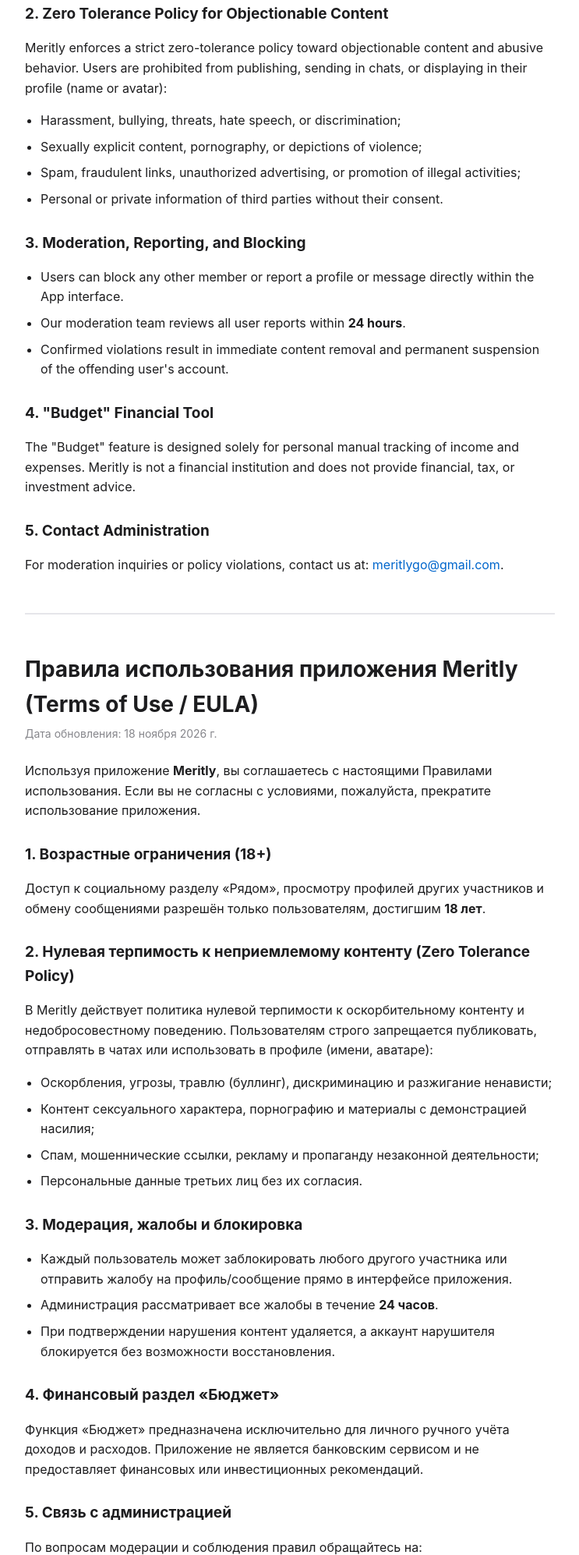
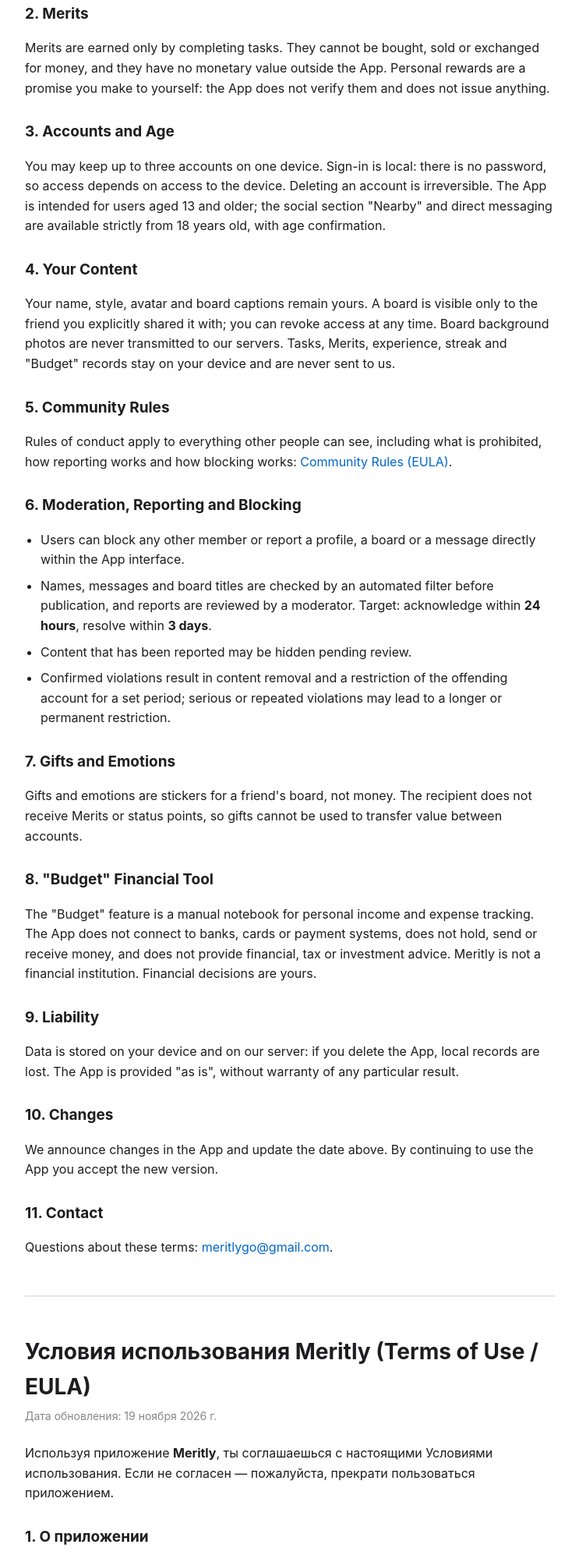
Before and after one commit to meritlygo/meritly, a plain HTML site: page terms.html in a window 1280 px wide. Shown: the part 337-2331 px from the top of the page at 78% size, without its empty margins (268-1011 px from the left). Drawn offline with Linux system fonts and the light colour scheme.

Commit message:
terms.html

```diff
--- a/terms.html
+++ b/terms.html
@@ -19,71 +19,98 @@
 <body>
   <!-- ENGLISH VERSION -->
   <h1>Terms of Use (EULA) — Meritly</h1>
-  <div class="date">Last Updated: November 18, 2026</div>
+  <div class="date">Last Updated: November 19, 2026</div>
 
   <p>By accessing or using the <strong>Meritly</strong> mobile application, you agree to be bound by these Terms of Use. If you do not agree to these terms, please discontinue use of the App.</p>
 
-  <h2>1. Age Restrictions (18+)</h2>
-  <p>Access to the social "Nearby" section, viewing other members' profiles, and exchanging direct messages are strictly restricted to users aged <strong>18 years and older</strong>.</p>
+  <h2>1. About the App</h2>
+  <p>Meritly helps you track tasks, earn Merits and build a collection of items and boards. The App is free: there is no subscription, no advertising and no purchases with real money.</p>
 
-  <h2>2. Zero Tolerance Policy for Objectionable Content</h2>
-  <p>Meritly enforces a strict zero-tolerance policy toward objectionable content and abusive behavior. Users are prohibited from publishing, sending in chats, or displaying in their profile (name or avatar):</p>
+  <h2>2. Merits</h2>
+  <p>Merits are earned only by completing tasks. They cannot be bought, sold or exchanged for money, and they have no monetary value outside the App. Personal rewards are a promise you make to yourself: the App does not verify them and does not issue anything.</p>
+
+  <h2>3. Accounts and Age</h2>
+  <p>You may keep up to three accounts on one device. Sign-in is local: there is no password, so access depends on access to the device. Deleting an account is irreversible. The App is intended for users aged 13 and older; the social section "Nearby" and direct messaging are available strictly from 18 years old, with age confirmation.</p>
+
+  <h2>4. Your Content</h2>
+  <p>Your name, style, avatar and board captions remain yours. A board is visible only to the friend you explicitly shared it with; you can revoke access at any time. Board background photos are never transmitted to our servers. Tasks, Merits, experience, streak and "Budget" records stay on your device and are never sent to us.</p>
+
+  <h2>5. Community Rules</h2>
+  <p>Rules of conduct apply to everything other people can see, including what is prohibited, how reporting works and how blocking works: <a href="rules.html">Community Rules (EULA)</a>.</p>
+
+  <h2>6. Moderation, Reporting and Blocking</h2>
   <ul>
-    <li>Harassment, bullying, threats, hate speech, or discrimination;</li>
-    <li>Sexually explicit content, pornography, or depictions of violence;</li>
-    <li>Spam, fraudulent links, unauthorized advertising, or promotion of illegal activities;</li>
-    <li>Personal or private information of third parties without their consent.</li>
+    <li>Users can block any other member or report a profile, a board or a message directly within the App interface.</li>
+    <li>Names, messages and board titles are checked by an automated filter before publication, and reports are reviewed by a moderator. Target: acknowledge within <strong>24 hours</strong>, resolve within <strong>3 days</strong>.</li>
+    <li>Content that has been reported may be hidden pending review.</li>
+    <li>Confirmed violations result in content removal and a restriction of the offending account for a set period; serious or repeated violations may lead to a longer or permanent restriction.</li>
   </ul>
 
-  <h2>3. Moderation, Reporting, and Blocking</h2>
-  <ul>
-    <li>Users can block any other member or report a profile or message directly within the App interface.</li>
-    <li>Our moderation team reviews all user reports within <strong>24 hours</strong>.</li>
-    <li>Confirmed violations result in immediate content removal and permanent suspension of the offending user's account.</li>
-  </ul>
+  <h2>7. Gifts and Emotions</h2>
+  <p>Gifts and emotions are stickers for a friend's board, not money. The recipient does not receive Merits or status points, so gifts cannot be used to transfer value between accounts.</p>
 
-  <h2>4. "Budget" Financial Tool</h2>
-  <p>The "Budget" feature is designed solely for personal manual tracking of income and expenses. Meritly is not a financial institution and does not provide financial, tax, or investment advice.</p>
+  <h2>8. "Budget" Financial Tool</h2>
+  <p>The "Budget" feature is a manual notebook for personal income and expense tracking. The App does not connect to banks, cards or payment systems, does not hold, send or receive money, and does not provide financial, tax or investment advice. Meritly is not a financial institution. Financial decisions are yours.</p>
 
-  <h2>5. Contact Administration</h2>
-  <p>For moderation inquiries or policy violations, contact us at: <a href="mailto:meritlygo@gmail.com">meritlygo@gmail.com</a>.</p>
+  <h2>9. Liability</h2>
+  <p>Data is stored on your device and on our server: if you delete the App, local records are lost. The App is provided "as is", without warranty of any particular result.</p>
+
+  <h2>10. Changes</h2>
+  <p>We announce changes in the App and update the date above. By continuing to use the App you accept the new version.</p>
+
+  <h2>11. Contact</h2>
+  <p>Questions about these terms: <a href="mailto:meritlygo@gmail.com">meritlygo@gmail.com</a>.</p>
 
   <hr>
 
   <!-- RUSSIAN VERSION -->
-  <h1>Правила использования приложения Meritly (Terms of Use / EULA)</h1>
-  <div class="date">Дата обновления: 18 ноября 2026 г.</div>
+  <h1>Условия использования Meritly (Terms of Use / EULA)</h1>
+  <div class="date">Дата обновления: 19 ноября 2026 г.</div>
 
-  <p>Используя приложение <strong>Meritly</strong>, вы соглашаетесь с настоящими Правилами использования. Если вы не согласны с условиями, пожалуйста, прекратите использование приложения.</p>
+  <p>Используя приложение <strong>Meritly</strong>, ты соглашаешься с настоящими Условиями использования. Если не согласен — пожалуйста, прекрати пользоваться приложением.</p>
 
-  <h2>1. Возрастные ограничения (18+)</h2>
-  <p>Доступ к социальному разделу «Рядом», просмотру профилей других участников и обмену сообщениями разрешён только пользователям, достигшим <strong>18 лет</strong>.</p>
+  <h2>1. О приложении</h2>
+  <p>Meritly помогает отмечать дела, получать Мериты и собирать коллекцию вещей и досок. Приложение бесплатное: без подписки, рекламы и покупок за реальные деньги.</p>
 
-  <h2>2. Нулевая терпимость к неприемлемому контенту (Zero Tolerance Policy)</h2>
-  <p>В Meritly действует политика нулевой терпимости к оскорбительному контенту и недобросовестному поведению. Пользователям строго запрещается публиковать, отправлять в чатах или использовать в профиле (имени, аватаре):</p>
+  <h2>2. Мериты</h2>
+  <p>Мериты дают только за дела. Их нельзя купить, продать или обменять на деньги, и вне приложения они никакой ценности не имеют. Личные награды — твоё обещание себе: приложение их не проверяет и ничего не выдаёт.</p>
+
+  <h2>3. Аккаунты и возраст</h2>
+  <p>На одном устройстве можно держать до трёх аккаунтов. Вход локальный, пароля нет: всё зависит от доступа к телефону. Удаление аккаунта необратимо. Приложение предназначено для пользователей от 13 лет; социальный раздел «Рядом» и личные сообщения доступны строго с 18 лет, с подтверждением возраста.</p>
+
+  <h2>4. Твои материалы</h2>
+  <p>Имя, стиль, аватарка и подписи на доске остаются твоими. Доску видит только тот друг, кому ты её открыл сам; закрыть доступ можно в любой момент. Фото фона доски на сервер не передаётся. Дела, Мериты, опыт, серия и записи «Бюджета» остаются на телефоне и никуда не отправляются.</p>
+
+  <h2>5. Правила поведения</h2>
+  <p>Для всего, что видят другие люди, действуют отдельные правила: что запрещено, как работают жалоба и блокировка — <a href="rules.html">Правила поведения (EULA)</a>.</p>
+
+  <h2>6. Модерация, жалобы и блокировка</h2>
   <ul>
-    <li>Оскорбления, угрозы, травлю (буллинг), дискриминацию и разжигание ненависти;</li>
-    <li>Контент сексуального характера, порнографию и материалы с демонстрацией насилия;</li>
-    <li>Спам, мошеннические ссылки, рекламу и пропаганду незаконной деятельности;</li>
-    <li>Персональные данные третьих лиц без их согласия.</li>
+    <li>Любой пользователь может заблокировать другого участника или отправить жалобу на профиль, доску или сообщение прямо в интерфейсе приложения.</li>
+    <li>Имена, сообщения и названия досок проверяются автоматическим фильтром до публикации, а жалобы разбирает модератор. Цель: ответить в течение <strong>24 часов</strong>, разобрать — до <strong>3 дней</strong>.</li>
+    <li>Контент, на который пожаловались, может быть скрыт до разбора.</li>
+    <li>При подтверждении нарушения контент удаляется, а аккаунт нарушителя ограничивается на срок; за серьёзные или повторные нарушения — на более долгий срок или постоянно.</li>
   </ul>
 
-  <h2>3. Модерация, жалобы и блокировка</h2>
-  <ul>
-    <li>Каждый пользователь может заблокировать любого другого участника или отправить жалобу на профиль/сообщение прямо в интерфейсе приложения.</li>
-    <li>Администрация рассматривает все жалобы в течение <strong>24 часов</strong>.</li>
-    <li>При подтверждении нарушения контент удаляется, а аккаунт нарушителя блокируется без возможности восстановления.</li>
-  </ul>
+  <h2>7. Подарки и эмоции</h2>
+  <p>Это наклейки для доски друга, а не деньги. Получатель не получает Меритов и очков статуса, поэтому подарками нельзя перегонять ценность между аккаунтами.</p>
 
-  <h2>4. Финансовый раздел «Бюджет»</h2>
-  <p>Функция «Бюджет» предназначена исключительно для личного ручного учёта доходов и расходов. Приложение не является банковским сервисом и не предоставляет финансовых или инвестиционных рекомендаций.</p>
+  <h2>8. Раздел «Бюджет»</h2>
+  <p>«Бюджет» — ручная тетрадь доходов и расходов. Приложение не подключается к банкам, картам и платёжным системам, не хранит, не отправляет и не получает деньги, не даёт финансовых, налоговых или инвестиционных рекомендаций и не является финансовой организацией. Решения о деньгах принимаешь ты.</p>
 
-  <h2>5. Связь с администрацией</h2>
-  <p>По вопросам модерации и соблюдения правил обращайтесь на: <a href="mailto:meritlygo@gmail.com">meritlygo@gmail.com</a>.</p>
+  <h2>9. Ответственность</h2>
+  <p>Данные хранятся на телефоне и на сервере: если удалить приложение, локальные записи пропадут. Приложение предоставляется «как есть», без гарантии конкретного результата.</p>
+
+  <h2>10. Изменения</h2>
+  <p>Об изменениях сообщаем в приложении и обновляем дату вверху. Продолжая пользоваться приложением, ты принимаешь новую версию.</p>
+
+  <h2>11. Контакты</h2>
+  <p>Вопросы по условиям: <a href="mailto:meritlygo@gmail.com">meritlygo@gmail.com</a>.</p>
 
   <footer>
     <a href="index.html">← Support / Поддержка</a> ·
-    <a href="privacy.html">Privacy Policy / Политика конфиденциальности</a>
+    <a href="privacy.html">Privacy Policy / Политика конфиденциальности</a> ·
+    <a href="rules.html">Community Rules / Правила поведения</a>
   </footer>
 </body>
 </html>
```
